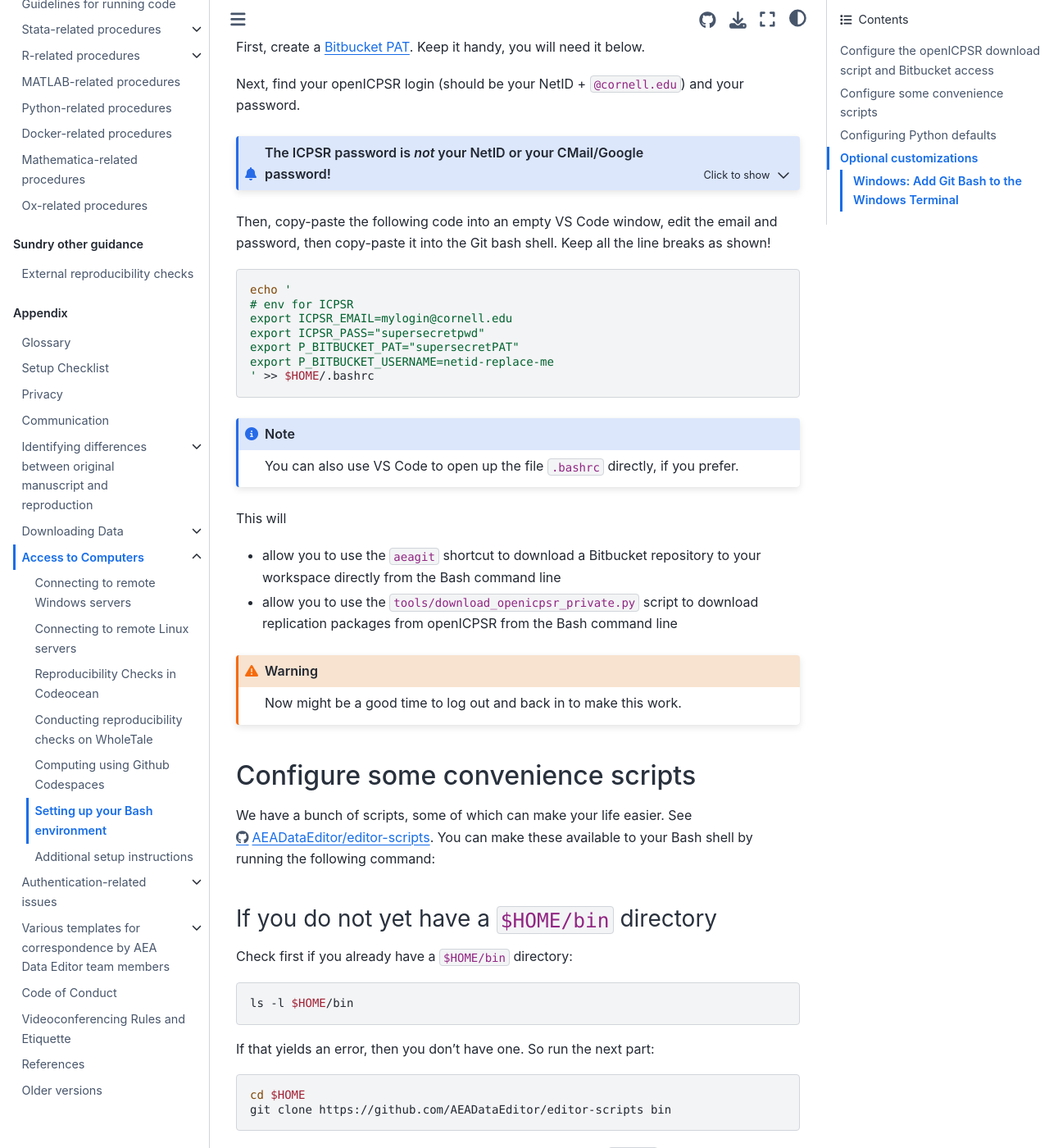
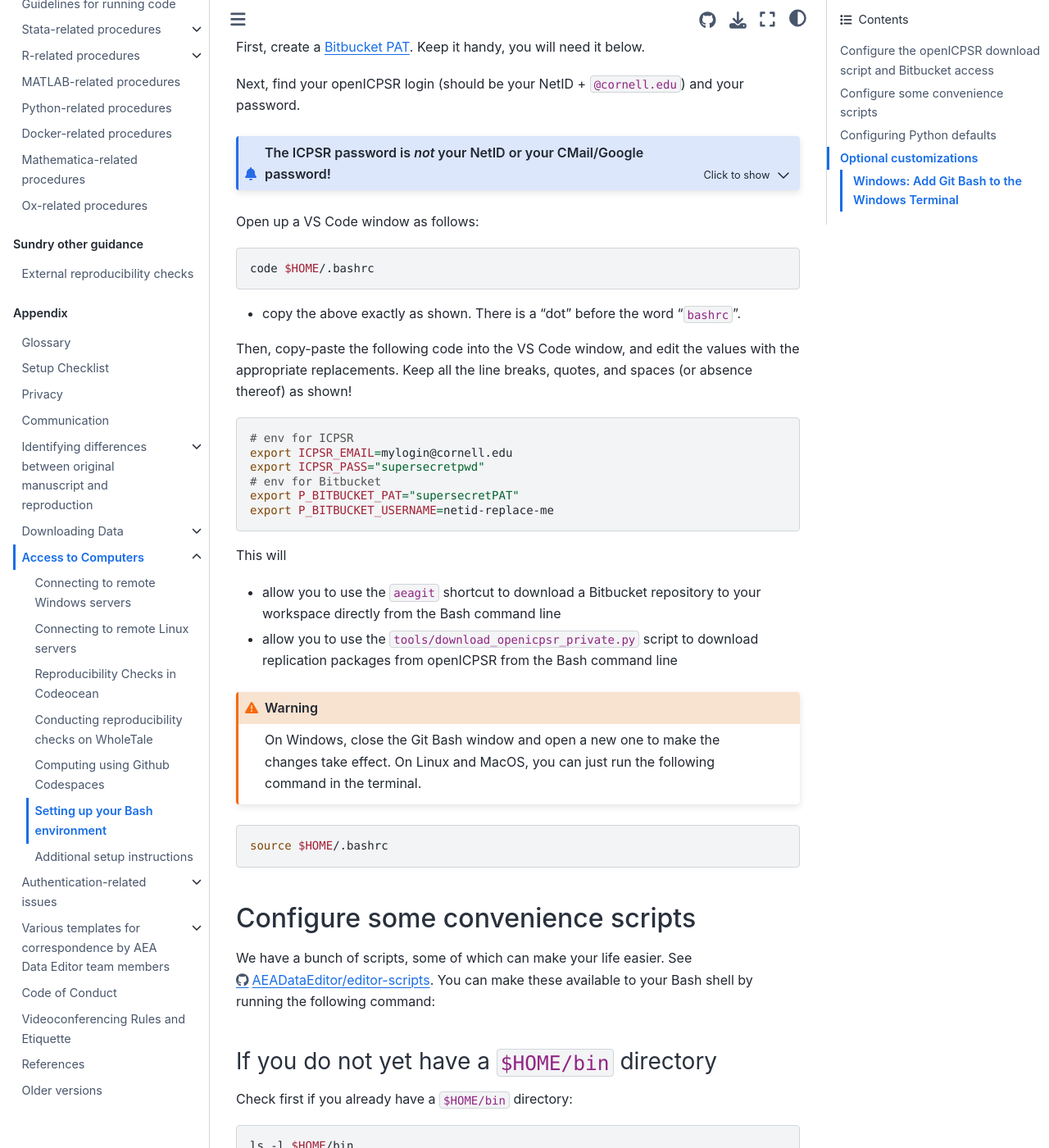
Before and after one commit to labordynamicsinstitute/ldilab-manual, a Jupyter Book: the page built from 95-50-setup-bash.md, in a window 1280 px wide and 1400 px high, scrolled down 515 px. Shown: the whole window at 82% size. Built offline with Jupyter Book 1.0.4 settings and Sphinx 7.4.7 and the Sphinx Book theme 1.1.4, drawn with Linux system fonts in a browser that asks for light colours.

Commit message:
some edits to the git bash setup

````diff
--- a/95-50-setup-bash.md
+++ b/95-50-setup-bash.md
@@ -20,29 +20,37 @@
 
 :::
 
-Then, copy-paste the following code into an empty VS Code window, edit the email and password, then copy-paste it into the Git bash shell. Keep all the line breaks as shown!
+Open up a VS Code window as follows:
 
 ```bash
-echo '
+code $HOME/.bashrc
+```
+
+- copy the above exactly as shown. There is a "dot" before the word "`bashrc`".
+
+Then, copy-paste the following code into the VS Code window, and edit the values with the appropriate replacements. Keep all the line breaks, quotes, and spaces (or absence thereof) as shown!
+
+```bash
 # env for ICPSR
 export ICPSR_EMAIL=mylogin@cornell.edu
 export ICPSR_PASS="supersecretpwd"
+# env for Bitbucket
 export P_BITBUCKET_PAT="supersecretPAT"
 export P_BITBUCKET_USERNAME=netid-replace-me
-' >> $HOME/.bashrc
 ```
 
-```{note}
-You can also use VS Code to open up the file `.bashrc` directly, if you prefer.
-```
 
 This will
 
 - allow you to use the `aeagit` shortcut to download a Bitbucket repository to your workspace directly from the Bash command line
 - allow you to use the `tools/download_openicpsr_private.py` script to download replication packages from openICPSR from the Bash command line
 
-```{warning}
-Now might be a good time to log out and back in to make this work.
+:::{warning}
+On Windows, close the Git Bash window and open a new one to make the changes take effect. On Linux and MacOS, you can just run the following command in the terminal.
+:::
+
+```bash
+source $HOME/.bashrc
 ```
 
 ## Configure some convenience scripts
````
